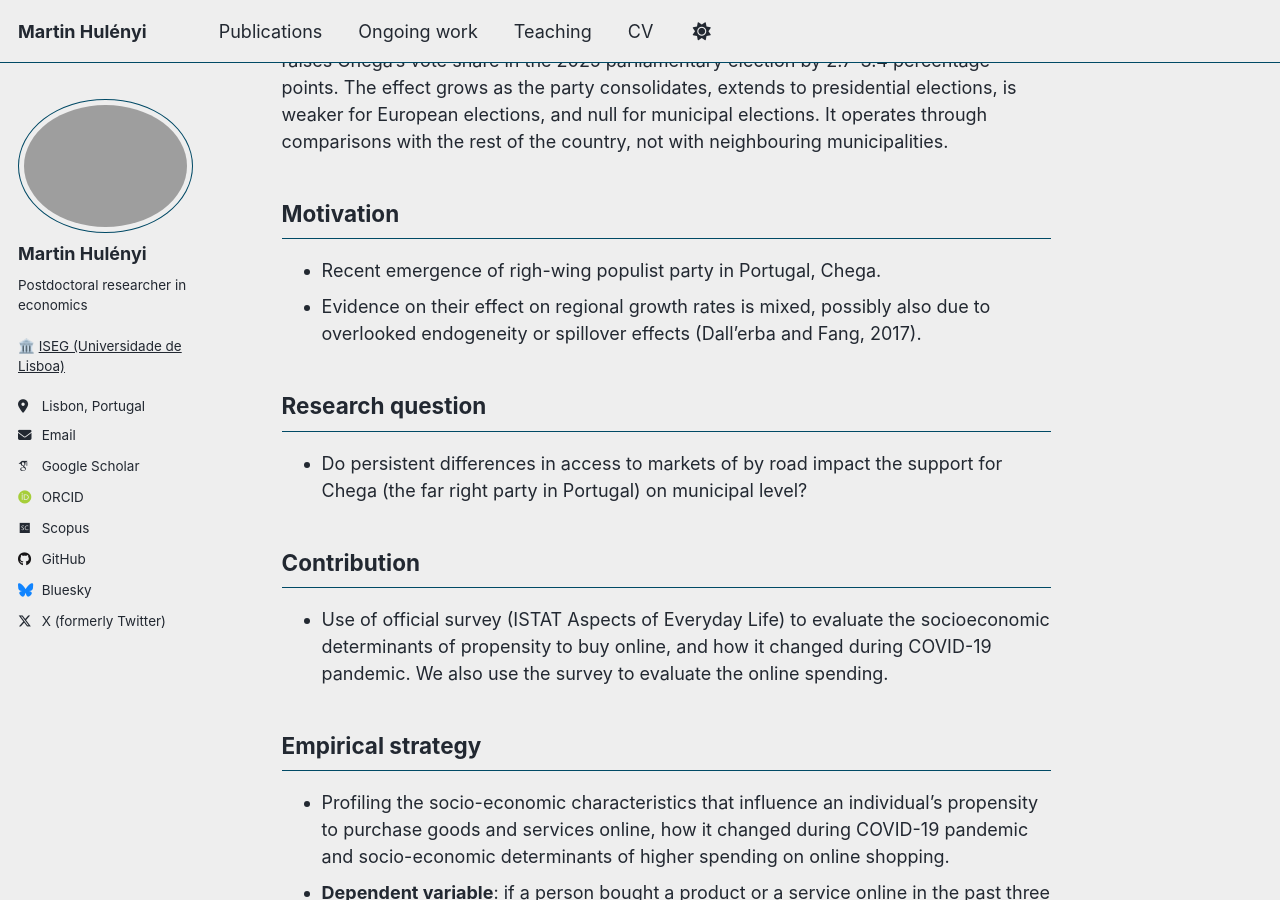
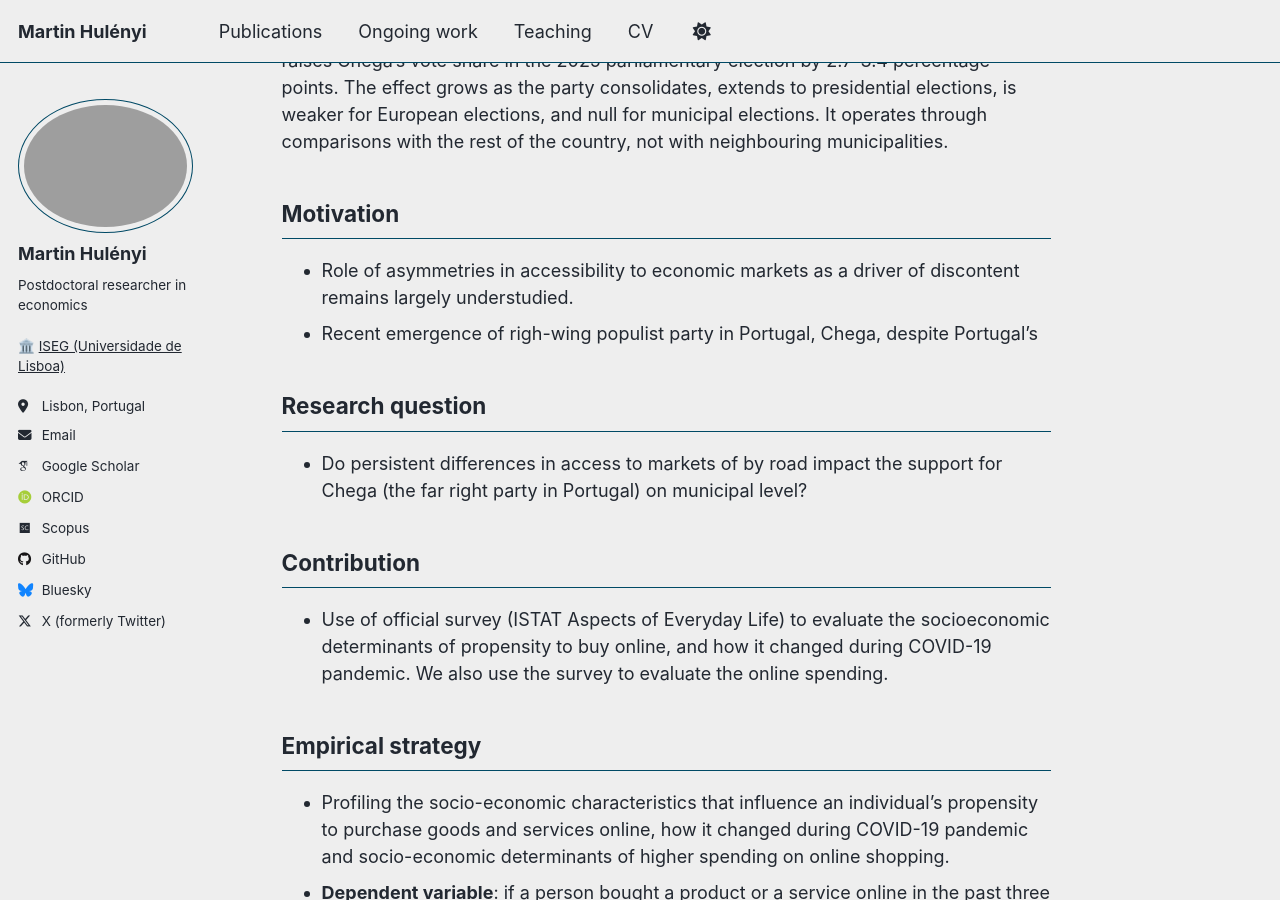
Before and after one commit to martinhulenyi/martinhulenyi.github.io, a Jekyll site: the page built from _ongoing_work/04_chega.md, in a window 1280 px wide and 900 px high, scrolled down 407 px. Built offline with Jekyll 4.4.1, drawn with Linux system fonts in a browser that asks for light colours; some web fonts are replaced.

Commit message:
Update 04_chega.md

```diff
--- a/_ongoing_work/04_chega.md
+++ b/_ongoing_work/04_chega.md
@@ -19,8 +19,9 @@ Does spatial isolation contribute to the rise of Chega, Portugal’s populist fa
 parliamentary election by 2.7-3.4 percentage points. The effect grows as the party consolidates, extends to presidential elections, is weaker for European elections, and null for municipal elections. It operates through comparisons with the rest of the country, not with neighbouring municipalities.
 
 ## Motivation
-- Recent emergence of righ-wing populist party in Portugal, Chega.
-- Evidence on their effect on regional growth rates is mixed, possibly also due to overlooked endogeneity or spillover effects (Dall’erba and Fang, 2017).
+- Role of asymmetries in accessibility to economic markets as a driver of discontent remains largely understudied.
+- Recent emergence of righ-wing populist party in Portugal, Chega, despite Portugal's
+
 
 ## Research question
 - Do persistent differences in access to markets of by road impact the support for Chega (the far right party in Portugal) on municipal level?
```
